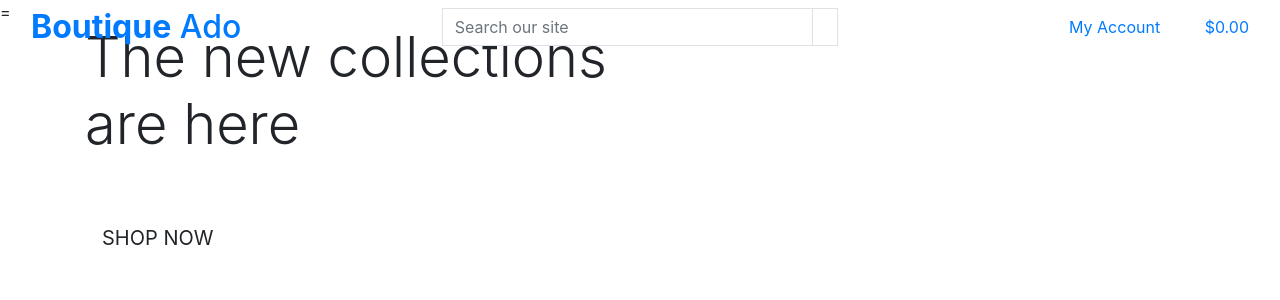
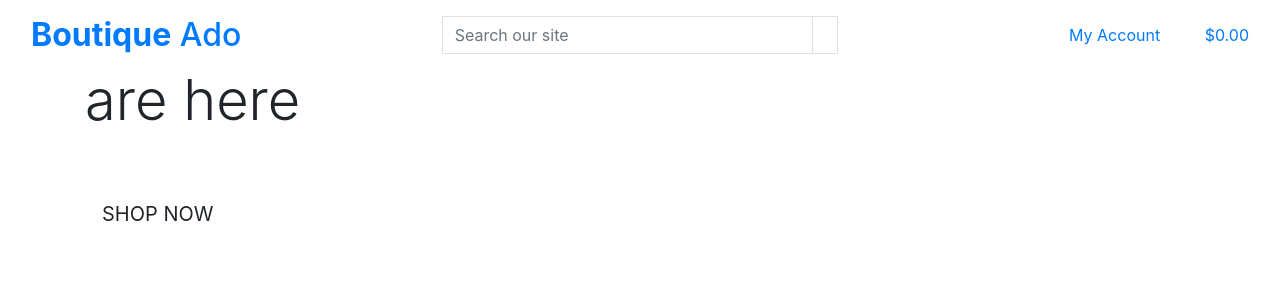
Before and after one commit to vijaylaxmipb/boutique_ado_v1, a Django app: page / in a window 1280 px wide. Shown: the top 300 px of the page. Run offline with Django 3.2, Linux system fonts and the light colour scheme; some libraries are stand-ins or nearby versions.

Commit message:
completed home page header & css

```diff
--- a/boutique_ado/urls.py
+++ b/boutique_ado/urls.py
@@ -15,10 +15,12 @@ Including another URLconf
 """
 from django.contrib import admin
 from django.urls import path, include
+from django.conf import settings
+from django.conf.urls.static import static
 
 urlpatterns = [
     path('admin/', admin.site.urls),
     path('accounts/', include('allauth.urls')),
     path('', include('home.urls')),
 
-]
+] + static(settings.MEDIA_URL, document_root=settings.MEDIA_ROOT)
--- a/templates/base.html
+++ b/templates/base.html
@@ -17,7 +17,9 @@
 
     {% block core_css %}
     <!-- Bootstrap CSS -->
-    <link rel="stylesheet" href="https://cdn.jsdelivr.net/npm/bootstrap@4.6.2/dist/css/bootstrap.min.css" integrity="sha384-xOolHFLEh07PJGoPkLv1IbcEPTNtaed2xpHsD9ESMhqIYd0nLMwNLD69Npy4HI+N" crossorigin="anonymous">=
+    <link rel="stylesheet" href="https://cdn.jsdelivr.net/npm/bootstrap@4.6.2/dist/css/bootstrap.min.css" integrity="sha384-xOolHFLEh07PJGoPkLv1IbcEPTNtaed2xpHsD9ESMhqIYd0nLMwNLD69Npy4HI+N" crossorigin="anonymous">
+    <link rel="stylesheet" href="https://fonts.googleapis.com/css?family=Lato&display=swap">
+    <link rel="stylesheet" href="{% static 'css/base.css' %}">
     {% endblock %}
 
     {% block extra_css %}
@@ -36,7 +38,7 @@
   </head>
   <body>
     <header class="container-fluid fixed-top">
-      <div class="row">
+      <div id="topnav" class="row bg-white pt-lg-2 d-none d-lg-flex">
         <div class="col-12 col-lg-4 my-auto py-1 py-lg-0 text-center text-lg-left">
             <a href="{% url 'home' %}" class="nav-link main-logo-link">
                 <h2 class="logo-font text-black my-0"><strong>Boutique</strong> Ado</h2>
```
Also changed, not shown: media/homepage_background_cropped.jpg (added), static/css/base.css (added).
